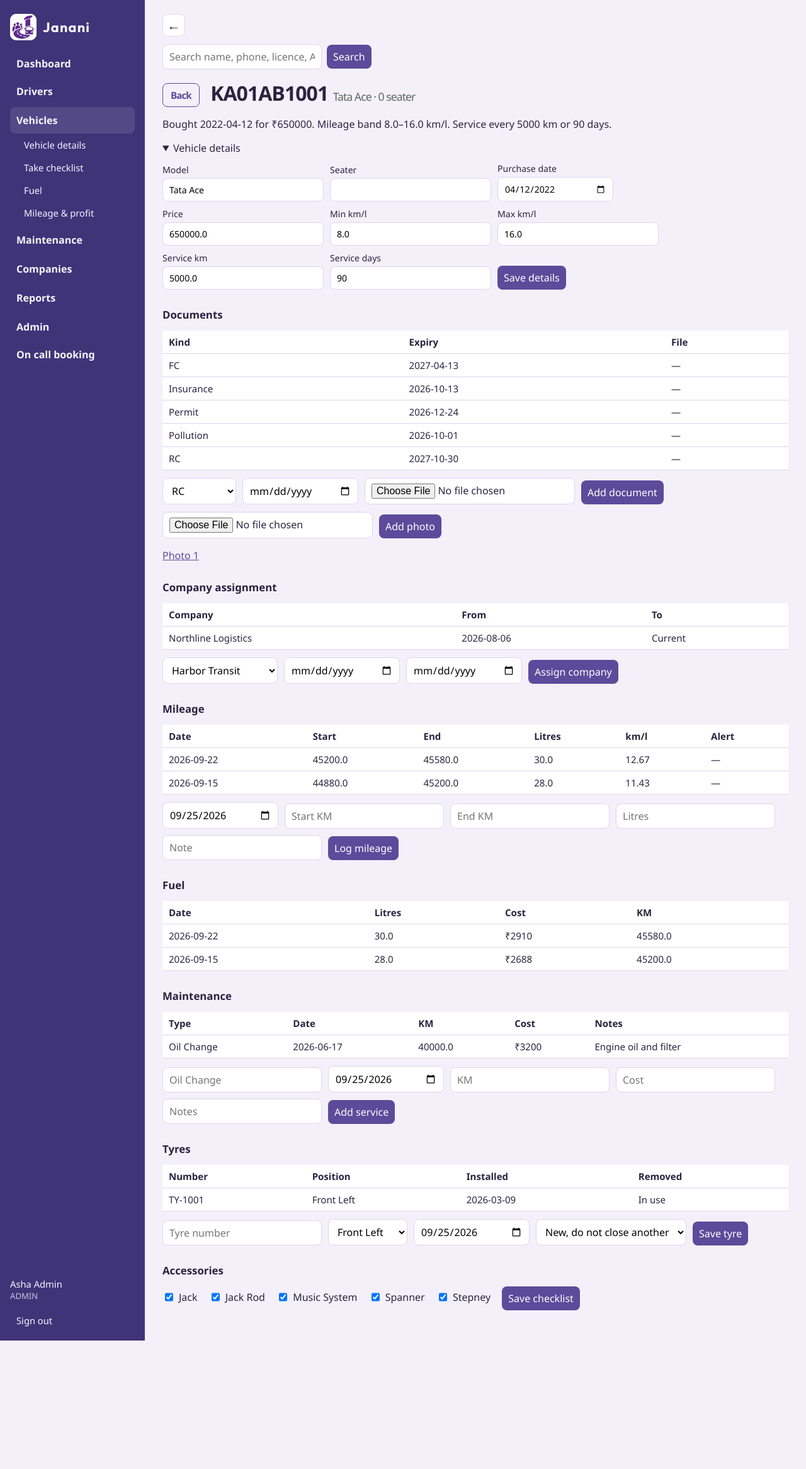
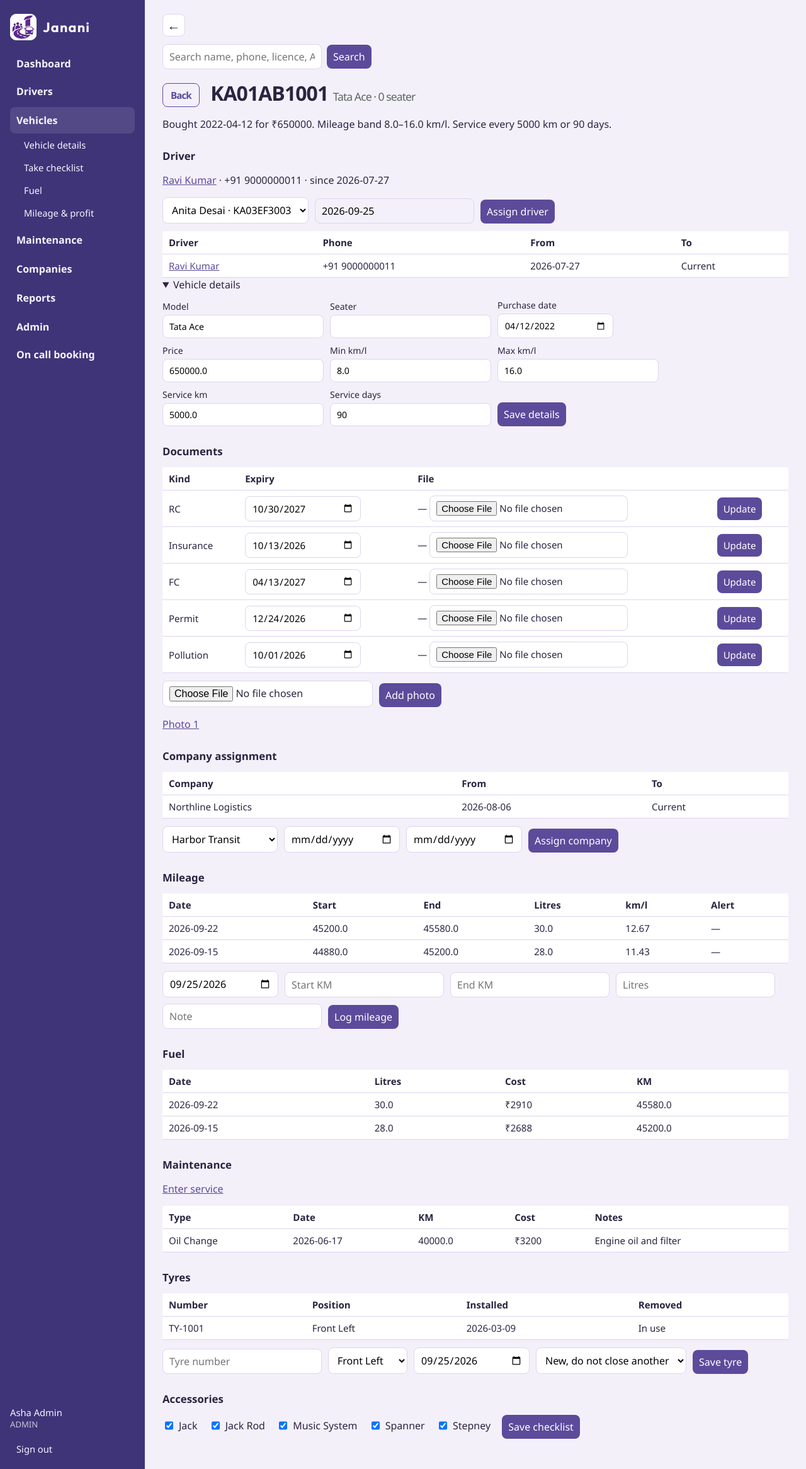
Before and after one commit to ShrikanthaGulur/Janani-Travells, a Flask app: page /vehicles/1 in a window 1280 px wide. Shown: the whole page at 63% size. Before the commit the page ends 2129 px from the top, so only its background shows below. Run offline with Flask 3, Linux system fonts and the light colour scheme; the visitor is signed in with stand-in values (Sample User, id 1); data comes from the database, SQL or seed files in the repository; tables that the repository leaves empty hold one stand-in row (values such as "Sample post").

Commit message:
Let staff update vehicle papers, assign the driver from the vehicle, and record service on its own page.
Co-authored-by: Cursor <cursoragent@cursor.com>

```diff
--- a/app.py
+++ b/app.py
@@ -915,12 +915,58 @@ def create_app():
                 )
                 audit(g.db, g.user["id"], "UPDATE", "vehicle", vehicle_id, "profile")
             elif action == "document":
+                kind = request.form.get("kind", "")
+                if kind not in DOC_KINDS:
+                    flash("Choose RC, Insurance, FC, Permit, or Pollution.")
+                else:
+                    path = save_upload(request.files.get("file"))
+                    expiry = request.form.get("expiry_date") or None
+                    existing = g.db.execute(
+                        "SELECT id FROM documents WHERE vehicle_id=? AND kind=? ORDER BY id DESC LIMIT 1",
+                        (vehicle_id, kind),
+                    ).fetchone()
+                    if existing:
+                        if path:
+                            g.db.execute(
+                                "UPDATE documents SET expiry_date=?, file_path=? WHERE id=?",
+                                (expiry, path, existing["id"]),
+                            )
+                        else:
+                            g.db.execute(
+                                "UPDATE documents SET expiry_date=? WHERE id=?",
+                                (expiry, existing["id"]),
+                            )
+                        audit(g.db, g.user["id"], "UPDATE", "document", vehicle_id, kind)
+                        flash(f"{kind} updated.")
+                    else:
+                        g.db.execute(
+                            "INSERT INTO documents (vehicle_id, kind, expiry_date, file_path) VALUES (?,?,?,?)",
+                            (vehicle_id, kind, expiry, path),
+                        )
+                        audit(g.db, g.user["id"], "CREATE", "document", vehicle_id, kind)
+                        flash(f"{kind} added.")
+            elif action == "update_document":
+                document_id = int(request.form["document_id"])
+                row = g.db.execute(
+                    "SELECT * FROM documents WHERE id=? AND vehicle_id=?",
+                    (document_id, vehicle_id),
+                ).fetchone()
+                if not row:
+                    abort(404)
+                expiry = request.form.get("expiry_date") or None
                 path = save_upload(request.files.get("file"))
-                g.db.execute(
-                    "INSERT INTO documents (vehicle_id, kind, expiry_date, file_path) VALUES (?,?,?,?)",
-                    (vehicle_id, request.form["kind"], request.form.get("expiry_date") or None, path),
-                )
-                audit(g.db, g.user["id"], "CREATE", "document", vehicle_id, request.form["kind"])
+                if path:
+                    g.db.execute(
+                        "UPDATE documents SET expiry_date=?, file_path=? WHERE id=?",
+                        (expiry, path, document_id),
+                    )
+                else:
+                    g.db.execute(
+                        "UPDATE documents SET expiry_date=? WHERE id=?",
+                        (expiry, document_id),
+                    )
+                audit(g.db, g.user["id"], "UPDATE", "document", vehicle_id, row["kind"])
+                flash(f"{row['kind']} updated.")
             elif action == "photo":
                 path = save_upload(request.files.get("file"))
                 if path:
@@ -951,20 +997,6 @@ def create_app():
                     (vehicle_id, int(request.form["company_id"]), start, end),
                 )
                 audit(g.db, g.user["id"], "ASSIGN", "vehicle", vehicle_id, request.form["company_id"])
-            elif action == "service":
-                g.db.execute(
-                    """INSERT INTO services (vehicle_id, service_type, cost, service_date, km_reading, notes)
-                       VALUES (?,?,?,?,?,?)""",
-                    (
-                        vehicle_id,
-                        request.form["service_type"].strip(),
-                        float(request.form.get("cost") or 0),
-                        request.form["service_date"],
-                        float(request.form["km_reading"]) if request.form.get("km_reading") else None,
-                        request.form.get("notes", ""),
-                    ),
-                )
-                audit(g.db, g.user["id"], "CREATE", "service", vehicle_id, request.form["service_type"])
             elif action == "tyre":
                 if request.form.get("replace_id"):
                     g.db.execute(
@@ -989,9 +1021,42 @@ def create_app():
                         "UPDATE accessories SET present=?, checked_on=? WHERE id=?",
                         (1 if str(row["id"]) in checked else 0, date.today().isoformat(), row["id"]),
                     )
+            elif action == "assign_driver":
+                driver = g.db.execute(
+                    "SELECT * FROM drivers WHERE id=?", (int(request.form["driver_id"]),)
+                ).fetchone()
+                start = request.form.get("start_date", "").strip()
+                if not driver:
+                    flash("Choose a driver.")
+                elif not start:
+                    flash("Pick a start date.")
+                elif g.db.execute(
+                    """SELECT id FROM driver_assignments
+                       WHERE vehicle_id=? AND driver_id=? AND end_date IS NULL""",
+                    (vehicle_id, driver["id"]),
+                ).fetchone():
+                    flash(f"{driver['name']} is already the driver of this vehicle.")
+                else:
+                    g.db.execute(
+                        "UPDATE driver_assignments SET end_date=? WHERE driver_id=? AND end_date IS NULL AND start_date<?",
+                        (start, driver["id"], start),
+                    )
+                    g.db.execute(
+                        "UPDATE driver_assignments SET end_date=? WHERE vehicle_id=? AND end_date IS NULL AND start_date<?",
+                        (start, vehicle_id, start),
+                    )
+                    g.db.execute(
+                        "INSERT INTO driver_assignments (driver_id, vehicle_id, start_date) VALUES (?,?,?)",
+                        (driver["id"], vehicle_id, start),
+                    )
+                    audit(g.db, g.user["id"], "ASSIGN", "vehicle", vehicle_id, str(driver["id"]))
+                    flash(f"{driver['name']} assigned to this vehicle.")
             g.db.commit()
             return redirect(url_for("vehicle_detail", vehicle_id=vehicle_id))
         docs = g.db.execute("SELECT * FROM documents WHERE vehicle_id=? ORDER BY kind", (vehicle_id,)).fetchall()
+        docs = sorted(docs, key=lambda row: DOC_KINDS.index(row["kind"]) if row["kind"] in DOC_KINDS else 99)
+        saved_kinds = {row["kind"] for row in docs}
+        missing_kinds = [kind for kind in DOC_KINDS if kind not in saved_kinds]
         photos = g.db.execute("SELECT * FROM vehicle_photos WHERE vehicle_id=?", (vehicle_id,)).fetchall()
         logs = g.db.execute(
             "SELECT * FROM mileage_logs WHERE vehicle_id=? ORDER BY log_date DESC", (vehicle_id,)
@@ -1014,9 +1079,27 @@ def create_app():
         fuels = g.db.execute(
             "SELECT * FROM fuel_entries WHERE vehicle_id=? ORDER BY entry_date DESC", (vehicle_id,)
         ).fetchall()
+        driver_history = g.db.execute(
+            """SELECT a.*, d.name, d.phone, d.country_code
+               FROM driver_assignments a JOIN drivers d ON d.id=a.driver_id
+               WHERE a.vehicle_id=? ORDER BY a.start_date DESC, a.id DESC""",
+            (vehicle_id,),
+        ).fetchall()
+        current_driver = next((row for row in driver_history if not row["end_date"]), None)
+        drivers = g.db.execute(
+            """SELECT d.id, d.name,
+                      (SELECT v.number FROM driver_assignments a
+                       JOIN vehicles v ON v.id=a.vehicle_id
+                       WHERE a.driver_id=d.id AND a.end_date IS NULL
+                       ORDER BY a.start_date DESC LIMIT 1) AS current_number
+               FROM drivers d ORDER BY d.name"""
+        ).fetchall()
         return render_template(
             "vehicle.html",
             vehicle=vehicle,
+            current_driver=current_driver,
+            driver_history=driver_history,
+            drivers=drivers,
             docs=docs,
             photos=photos,
             logs=logs,
@@ -1027,6 +1110,7 @@ def create_app():
             accessories=accessories,
             fuels=fuels,
             kinds=DOC_KINDS,
+            missing_kinds=missing_kinds,
             positions=POSITIONS,
             can_edit=g.user["role"] in {"ADMIN", "MANAGER"},
             today=date.today().isoformat(),
@@ -1239,6 +1323,64 @@ def create_app():
         vehicles = g.db.execute("SELECT id, number, model FROM vehicles ORDER BY number").fetchall()
         return render_template("fuel.html", rows=rows, vehicles=vehicles, vehicle_id=vehicle_id, start=start, end=end, today=date.today().isoformat())
 
+    @app.route("/service", methods=["GET", "POST"])
+    @roles("ADMIN", "MANAGER")
+    def service_entry():
+        if request.method == "POST":
+            vehicle = g.db.execute(
+                "SELECT id FROM vehicles WHERE id=?", (int(request.form["vehicle_id"]),)
+            ).fetchone()
+            if not vehicle:
+                abort(404)
+            service_type = request.form.get("service_type", "").strip()
+            service_date = request.form.get("service_date", "").strip()
+            if not service_type or not service_date:
+                flash("Enter the service type and date.")
+                return redirect(url_for("service_entry"))
+            km = request.form.get("km_reading", "").strip()
+            g.db.execute(
+                """INSERT INTO services (vehicle_id, service_type, cost, service_date, km_reading, notes)
+                   VALUES (?,?,?,?,?,?)""",
+                (
+                    vehicle["id"],
+                    service_type,
+                    float(request.form.get("cost") or 0),
+                    service_date,
+                    float(km) if km else None,
+                    request.form.get("notes", "").strip(),
+                ),
+            )
+            audit(g.db, g.user["id"], "CREATE", "service", vehicle["id"], service_type)
+            g.db.commit()
+            flash("Service saved.")
+            return redirect(url_for("service_entry", vehicle_id=vehicle["id"]))
+        vehicle_id = request.args.get("vehicle_id", "")
+        start = request.args.get("start", "")
+        end = request.args.get("end", "")
+        sql = """SELECT s.*, v.number FROM services s JOIN vehicles v ON v.id=s.vehicle_id WHERE 1=1"""
+        args = []
+        if vehicle_id:
+            sql += " AND s.vehicle_id=?"
+            args.append(vehicle_id)
+        if start:
+            sql += " AND s.service_date>=?"
+            args.append(start)
+        if end:
+            sql += " AND s.service_date<=?"
+            args.append(end)
+        sql += " ORDER BY s.service_date DESC"
+        rows = g.db.execute(sql, args).fetchall()
+        vehicles = g.db.execute("SELECT id, number, model FROM vehicles ORDER BY number").fetchall()
+        return render_template(
+            "service.html",
+            rows=rows,
+            vehicles=vehicles,
+            vehicle_id=vehicle_id,
+            start=start,
+            end=end,
+            today=date.today().isoformat(),
+        )
+
     @app.route("/maintenance")
     @login_required
     def maintenance():
--- a/static/style.css
+++ b/static/style.css
@@ -20,7 +20,7 @@ aside { background: #3f3478; color: #f7f4ff; padding: 22px 16px; display: flex;
 .menu-btn { display: none; }
 .wordmark { font-family: Outfit, "Avenir Next", sans-serif; font-weight: 700; letter-spacing: 0.06em; }
 .logo { width: 42px; height: 42px; object-fit: contain; border-radius: 10px; background: #fff; }
-.login-logo { width: 72px; height: 72px; border-radius: 16px; margin-bottom: 8px; }
+.login-logo { display: block; width: 72px; height: 72px; border-radius: 16px; margin: 0 auto 8px; }
 .brand small, .who span { display: block; font-weight: 500; opacity: 0.75; font-size: 0.82rem; }
 nav { display: flex; flex-direction: column; gap: 4px; }
 nav .top-link { font-weight: 650; }
@@ -64,6 +64,10 @@ input[type="date"], input[type="month"], input[type="time"] { width: 11.5rem; ma
 .toast-close { background: #fff; color: var(--clay); border: 0; }
 .flash.solo { margin: 12px; }
 .login { max-width: 460px; margin: 8vh auto; background: var(--panel); padding: 28px; border-radius: 18px; }
+.login label { flex: 0 0 auto; width: 100%; }
+.login .stack { gap: 8px; }
+.login h1 { margin-bottom: 8px; }
+.login .lede { margin: 0 0 12px; }
 .eyebrow { letter-spacing: 0.14em; text-transform: uppercase; font-size: 0.75rem; color: #6a6152; }
 .lede { color: #4e564f; }
 .stack { display: flex; flex-direction: column; gap: 10px; }
--- a/templates/base.html
+++ b/templates/base.html
@@ -36,8 +36,9 @@
         <a href="{{ url_for('fuel') }}">Fuel</a>
         <a href="{{ url_for('mileage') }}">Mileage &amp; profit</a>
       </details>
-      <details {% if page in ['maintenance','notifications'] %}open{% endif %}>
+      <details {% if page in ['maintenance','service_entry','notifications'] %}open{% endif %}>
         <summary>Maintenance</summary>
+        <a href="{{ url_for('service_entry') }}">Service</a>
         <a href="{{ url_for('maintenance') }}">Service watch</a>
         <a href="{{ url_for('notifications') }}">Alerts{% if unread %} <span class="badge">{{ unread }}</span>{% endif %}</a>
       </details>
--- a/templates/vehicle.html
+++ b/templates/vehicle.html
@@ -2,6 +2,41 @@
 {% block content %}
 <h1><a class="back-label" href="{{ url_for('vehicles') if can_edit else url_for('driver_home') }}">Back</a> {{ vehicle.number }} <small>{{ vehicle.model }} · {{ vehicle.seats }} seater</small></h1>
 <p>Bought {{ vehicle.purchase_date or '—' }} for ₹{{ '%.0f'|format(vehicle.purchase_price) }}. Mileage band {{ vehicle.min_mileage }}–{{ vehicle.max_mileage }} km/l. Service every {{ vehicle.service_interval_km|int }} km or {{ vehicle.service_interval_days }} days.</p>
+<h2>Driver</h2>
+{% if current_driver %}
+<p>
+  {% if can_edit %}<a href="{{ url_for('driver_detail', driver_id=current_driver.driver_id) }}">{{ current_driver.name }}</a>{% else %}{{ current_driver.name }}{% endif %}
+  · {{ current_driver.country_code or '+91' }} {{ current_driver.phone }}
+  · since {{ current_driver.start_date }}
+</p>
+{% else %}
+<p>No driver assigned.</p>
+{% endif %}
+{% if can_edit %}
+<form method="post" class="inline">
+  <input type="hidden" name="action" value="assign_driver">
+  <select name="driver_id" required>
+    {% for d in drivers %}
+    <option value="{{ d.id }}">{{ d.name }}{% if d.current_number == vehicle.number %} · this vehicle{% elif d.current_number %} · {{ d.current_number }}{% else %} · no vehicle{% endif %}</option>
+    {% endfor %}
+  </select>
+  <input class="pick-date" name="start_date" value="{{ today }}" placeholder="Start date" required autocomplete="off" readonly>
+  <button>Assign driver</button>
+</form>
+{% endif %}
+<table>
+  <tr><th>Driver</th><th>Phone</th><th>From</th><th>To</th></tr>
+  {% for row in driver_history %}
+  <tr>
+    <td>{% if can_edit %}<a href="{{ url_for('driver_detail', driver_id=row.driver_id) }}">{{ row.name }}</a>{% else %}{{ row.name }}{% endif %}</td>
+    <td>{{ row.country_code or '+91' }} {{ row.phone }}</td>
+    <td>{{ row.start_date }}</td>
+    <td>{{ row.end_date or 'Current' }}</td>
+  </tr>
+  {% else %}
+  <tr><td colspan="4">No driver assigned yet.</td></tr>
+  {% endfor %}
+</table>
 {% if can_edit %}
 <details open><summary>Vehicle details</summary>
 <form method="post" class="form-grid">
@@ -21,19 +56,39 @@
 {% endif %}
 <h2>Documents</h2>
 <table>
-  <tr><th>Kind</th><th>Expiry</th><th>File</th></tr>
+  <tr><th>Kind</th><th>Expiry</th><th>File</th>{% if can_edit %}<th></th>{% endif %}</tr>
   {% for d in docs %}
-  <tr><td>{{ d.kind }}</td><td>{{ d.expiry_date or '—' }}</td><td>{% if d.file_path %}<a href="{{ url_for('files', name=d.file_path) }}">Open</a>{% else %}—{% endif %}</td></tr>
+  <tr>
+    <td>{{ d.kind }}</td>
+    <td>
+      {% if can_edit %}
+      <form method="post" enctype="multipart/form-data" id="doc-{{ d.id }}">
+        <input type="hidden" name="action" value="update_document">
+        <input type="hidden" name="document_id" value="{{ d.id }}">
+        <input type="date" name="expiry_date" value="{{ d.expiry_date or '' }}">
+      </form>
+      {% else %}{{ d.expiry_date or '—' }}{% endif %}
+    </td>
+    <td>
+      {% if d.file_path %}<a href="{{ url_for('files', name=d.file_path) }}">Open</a>{% else %}—{% endif %}
+      {% if can_edit %}<input form="doc-{{ d.id }}" type="file" name="file" accept=".pdf,.png,.jpg,.jpeg,.webp">{% endif %}
+    </td>
+    {% if can_edit %}<td><button form="doc-{{ d.id }}">Update</button></td>{% endif %}
+  </tr>
+  {% else %}
+  <tr><td colspan="4">No documents yet.</td></tr>
   {% endfor %}
 </table>
-{% if can_edit %}
+{% if can_edit and missing_kinds %}
 <form method="post" enctype="multipart/form-data" class="inline">
   <input type="hidden" name="action" value="document">
-  <select name="kind">{% for k in kinds %}<option>{{ k }}</option>{% endfor %}</select>
+  <select name="kind">{% for k in missing_kinds %}<option>{{ k }}</option>{% endfor %}</select>
   <input type="date" name="expiry_date">
-  <input type="file" name="file">
+  <input type="file" name="file" accept=".pdf,.png,.jpg,.jpeg,.webp">
   <button>Add document</button>
 </form>
+{% endif %}
+{% if can_edit %}
 <form method="post" enctype="multipart/form-data" class="inline">
   <input type="hidden" name="action" value="photo">
   <input type="file" name="file" required>
@@ -77,21 +132,11 @@
   {% for row in fuels %}<tr><td>{{ row.entry_date }}</td><td>{{ row.litres }}</td><td>₹{{ '%.0f'|format(row.cost) }}</td><td>{{ row.km_reading }}</td></tr>{% endfor %}
 </table>
 <h2>Maintenance</h2>
+{% if can_edit %}<p><a href="{{ url_for('service_entry', vehicle_id=vehicle.id) }}">Enter service</a></p>{% endif %}
 <table>
   <tr><th>Type</th><th>Date</th><th>KM</th><th>Cost</th><th>Notes</th></tr>
   {% for row in services %}<tr><td>{{ row.service_type }}</td><td>{{ row.service_date }}</td><td>{{ row.km_reading or '—' }}</td><td>₹{{ '%.0f'|format(row.cost) }}</td><td>{{ row.notes }}</td></tr>{% endfor %}
 </table>
-{% if can_edit %}
-<form method="post" class="inline">
-  <input type="hidden" name="action" value="service">
-  <input name="service_type" placeholder="Oil Change" required>
-  <input type="date" name="service_date" value="{{ today }}" required>
-  <input type="number" step="0.1" name="km_reading" placeholder="KM">
-  <input type="number" step="0.01" name="cost" placeholder="Cost">
-  <input name="notes" placeholder="Notes">
-  <button>Add service</button>
-</form>
-{% endif %}
 <h2>Tyres</h2>
 <table>
   <tr><th>Number</th><th>Position</th><th>Installed</th><th>Removed</th></tr>
```
Also changed, not shown: templates/service.html (added, +38 -0 lines).
